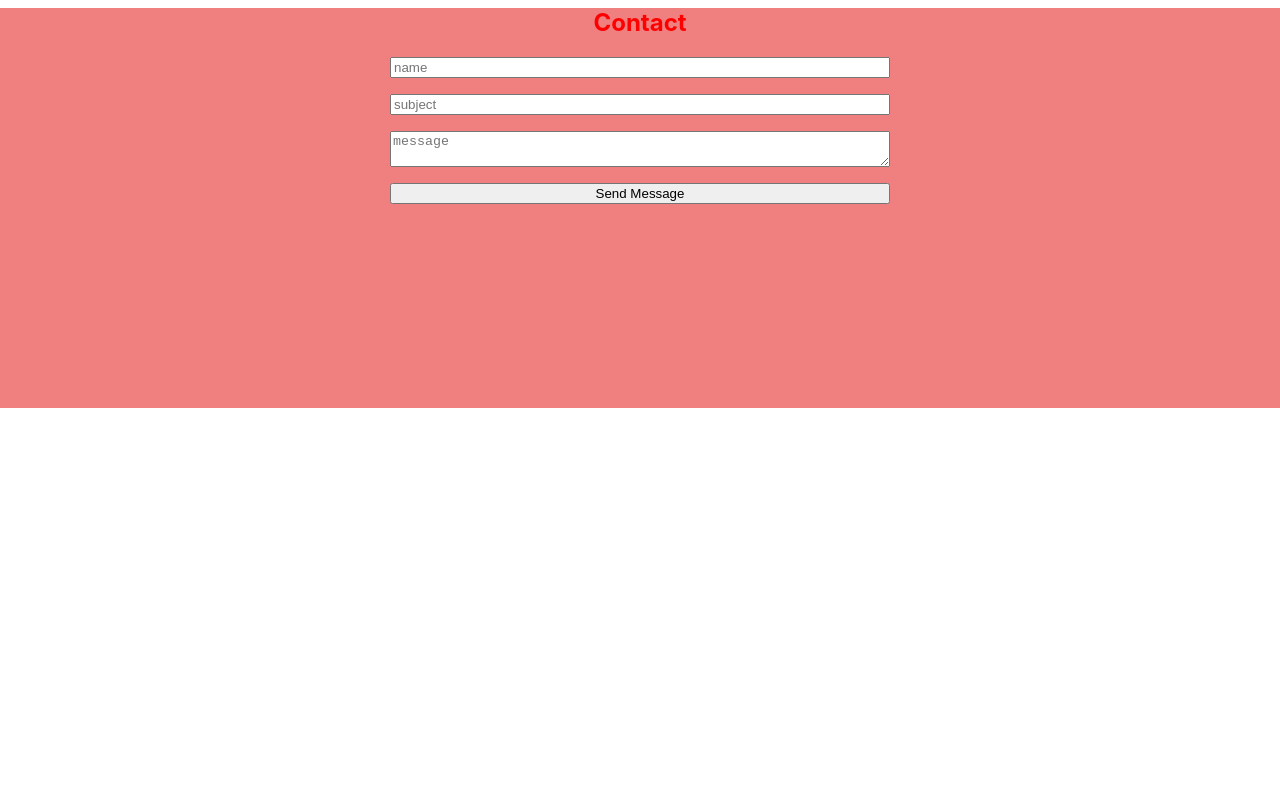
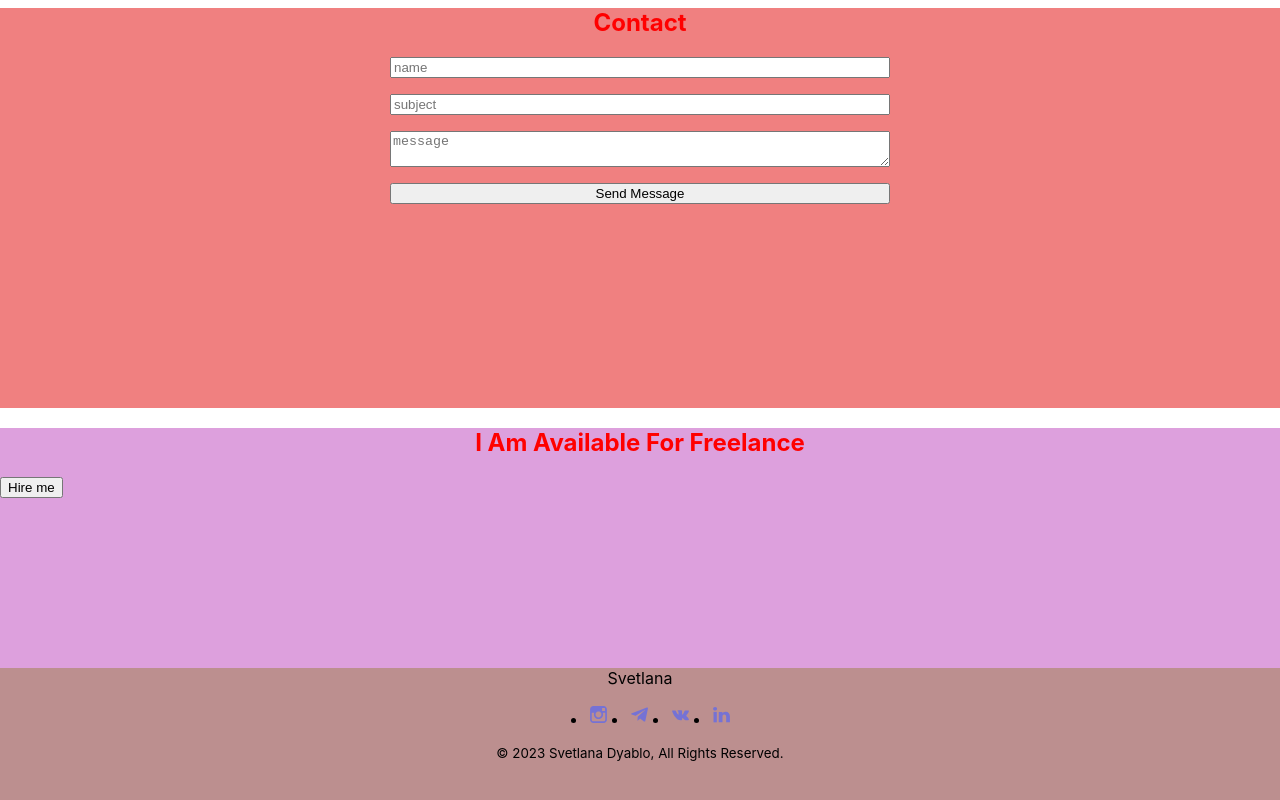
Before and after one commit to ArtLevel/Styled-Components, a React app: page / in a window 1280 px wide. Shown: the part 2926-3726 px from the top of the page. Before the commit the page ends 3334 px from the top, so only its background shows below. Built offline with nearby package versions, Linux system fonts and the light colour scheme.

Commit message:
Added Footer

```diff
--- a/src/App.tsx
+++ b/src/App.tsx
@@ -6,6 +6,8 @@ import './App.css'
 import { Works } from './layout/sections/works/Works'
 import { Testimony } from './layout/sections/testimony/Testimony'
 import { Contacts } from './layout/sections/contacts/Contacts'
+import { Slogan } from './layout/sections/slogan/Slogan'
+import { Footer } from './layout/footer/Footer'
 
 
 function App() {
@@ -17,6 +19,8 @@ function App() {
 			<Works />
 			<Testimony />
 			<Contacts />
+			<Slogan />
+			<Footer />
 		</div>
 	)
 }
--- /dev/null
+++ b/src/layout/footer/Footer.tsx
@@ -0,0 +1,36 @@
+import React from 'react'
+import styled from 'styled-components'
+import { SocialList } from './socialList/SocialList'
+import { FlexWrapper } from '../../components/common/FlexWrapper'
+
+const SocialIconItems = [
+	'instagram',
+	'telegram',
+	'vk',
+	'linkedIn'
+]
+
+export const Footer = () => {
+	return (
+		<StyledFooter>
+			<FlexWrapper direction='column' align='center'>
+				<Name>Svetlana</Name>
+				<SocialList items={SocialIconItems} />
+				<Copyright>© 2023 Svetlana Dyablo, All Rights Reserved.</Copyright>
+			</FlexWrapper>
+		</StyledFooter>
+	)
+}
+
+const StyledFooter = styled.footer`
+  min-height: 20vh;
+  background-color: rosybrown;
+`
+
+const Name = styled.footer`
+
+`
+
+const Copyright = styled.small`
+
+`
--- /dev/null
+++ b/src/layout/footer/socialList/SocialItem.tsx
@@ -0,0 +1,27 @@
+import React, { FC } from 'react'
+import { Icon } from '../../../components/icon/Icon'
+import styled from 'styled-components'
+
+interface ISocialItem {
+	iconId: string
+}
+
+export const SocialItem: FC<ISocialItem> = (props) => {
+	const { iconId } = props
+
+	return (
+		<StyledSocialItem>
+			<SocialLink>
+				<Icon iconId={iconId} height='21px' width='21px' viewBox='0 0 21px 21px' />
+			</SocialLink>
+		</StyledSocialItem>
+	)
+}
+
+const StyledSocialItem = styled.li`
+
+`
+
+const SocialLink = styled.a`
+
+`
--- /dev/null
+++ b/src/layout/footer/socialList/SocialList.tsx
@@ -0,0 +1,22 @@
+import React, { FC } from 'react'
+import styled from 'styled-components'
+import { SocialItem } from './SocialItem'
+
+interface ISocialList {
+	items: string[]
+}
+
+export const SocialList: FC<ISocialList> = (props) => {
+	const { items } = props
+
+	return (
+		<StyledSocialList>
+			{items.map((link, index) => <SocialItem key={index} iconId={link} />)}
+		</StyledSocialList>
+	)
+}
+
+const StyledSocialList = styled.ul`
+  display: flex;
+  gap: 20px;
+`
--- /dev/null
+++ b/src/layout/sections/slogan/Slogan.tsx
@@ -0,0 +1,18 @@
+import React from 'react'
+import styled from 'styled-components'
+import { SectionTitle } from '../../../components/common/SectionTitle'
+import { StyledButton } from '../../../components/common/Button'
+
+export const Slogan = () => {
+	return (
+		<StyledSlogan>
+			<SectionTitle>I Am Available For Freelance</SectionTitle>
+			<StyledButton>Hire me</StyledButton>
+		</StyledSlogan>
+	)
+}
+
+const StyledSlogan = styled.section`
+  min-height: 30vh;
+  background-color: plum;
+`
```
